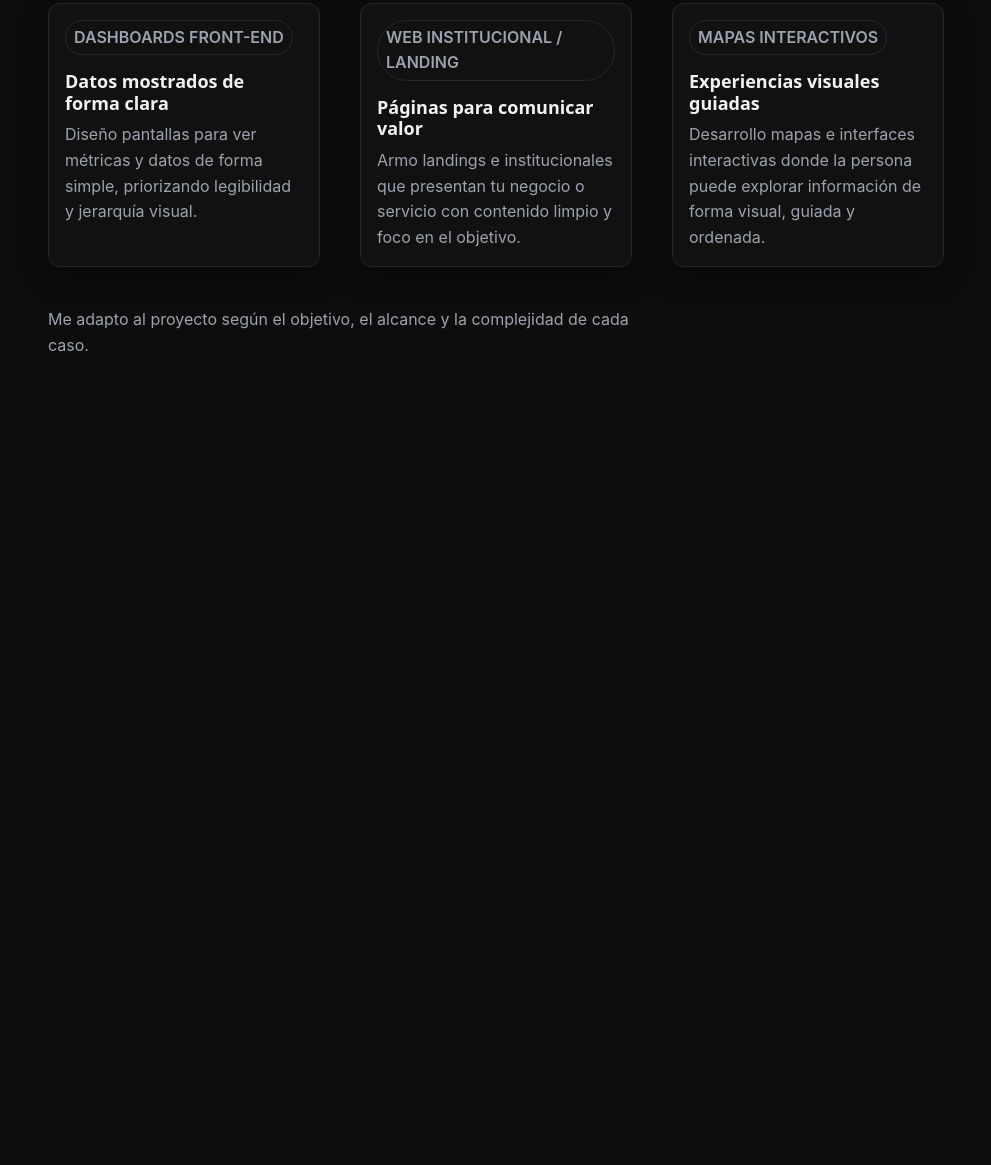
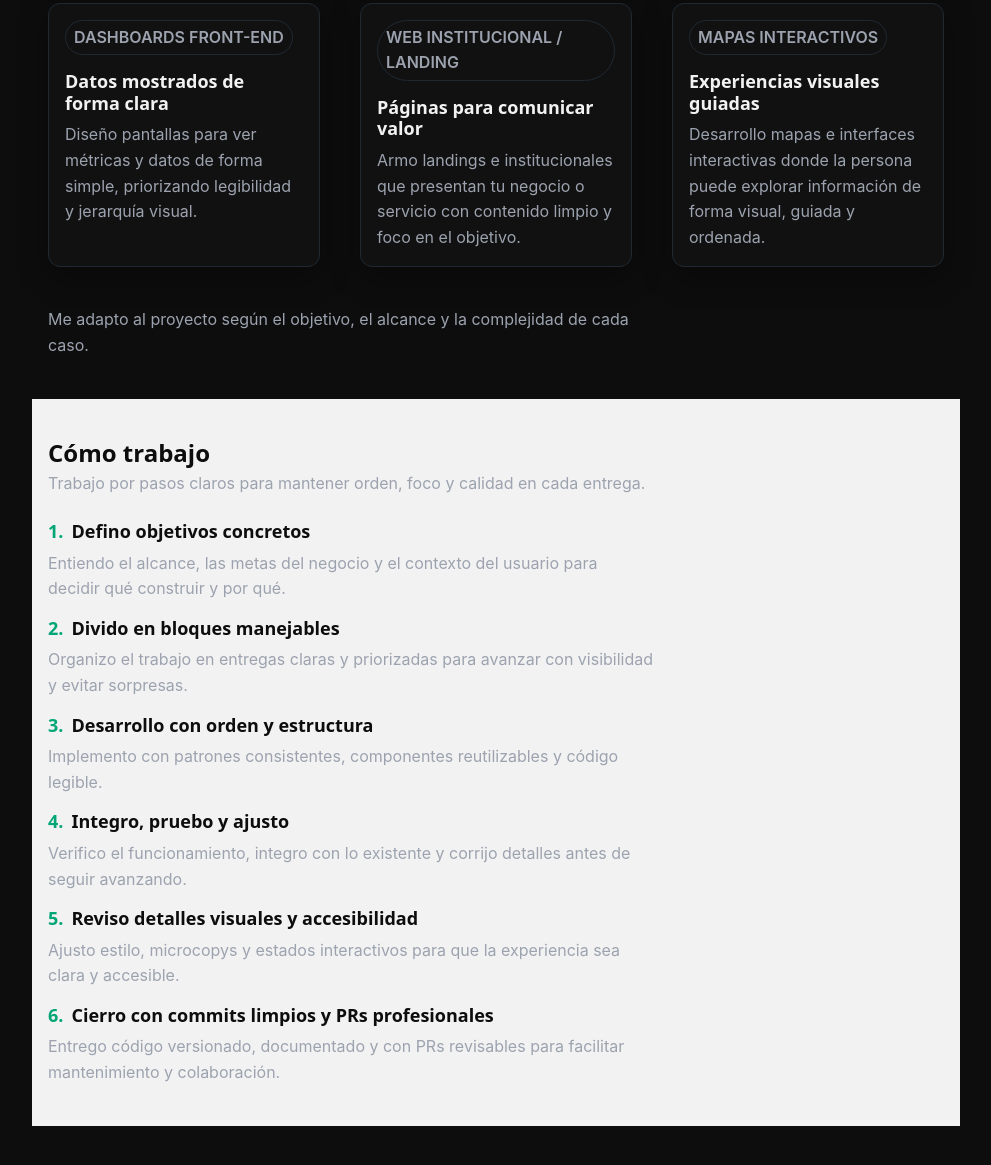
Before and after one commit to aquizu-ivan/portfolio-personal-ivan, a website built with Vite: page index.html in a window 1280 px wide. Shown: the part 2682-3847 px from the top of the page, without its empty margins (144-1135 px from the left). Before the commit the page ends 3121 px from the top, so only its background shows below. Built offline with nearby package versions, Linux system fonts and the light colour scheme.

Commit message:
Add 'Cómo trabajo' section (Ticket 7 - Bloque A)

```diff
--- a/src/main.js
+++ b/src/main.js
@@ -5,6 +5,7 @@ import './styles/sections/hero.css'
 import './styles/sections/about.css'
 import './styles/sections/projects.css'
 import './styles/sections/services.css'
+import './styles/sections/process.css'
 import { domReady } from './js/ui/domReady.js'
 
 domReady(() => {
@@ -240,6 +241,58 @@ domReady(() => {
             Me adapto al proyecto según el objetivo, el alcance y la complejidad de cada caso.
           </p>
         </section>
+
+        <section
+          id="process"
+          class="section section--alt process"
+          aria-labelledby="process-title"
+        >
+          <header class="section__header">
+            <h2 id="process-title" class="section__title">Cómo trabajo</h2>
+            <p class="section__subtitle">
+              Trabajo por pasos claros para mantener orden, foco y calidad en cada entrega.
+            </p>
+          </header>
+
+          <ol class="process__steps">
+            <li class="process-step">
+              <h3 class="process-step__title"><span class="process-step__index">1.</span>Defino objetivos concretos</h3>
+              <p class="process-step__text">
+                Entiendo el alcance, las metas del negocio y el contexto del usuario para decidir qué construir y por qué.
+              </p>
+            </li>
+            <li class="process-step">
+              <h3 class="process-step__title"><span class="process-step__index">2.</span>Divido en bloques manejables</h3>
+              <p class="process-step__text">
+                Organizo el trabajo en entregas claras y priorizadas para avanzar con visibilidad y evitar sorpresas.
+              </p>
+            </li>
+            <li class="process-step">
+              <h3 class="process-step__title"><span class="process-step__index">3.</span>Desarrollo con orden y estructura</h3>
+              <p class="process-step__text">
+                Implemento con patrones consistentes, componentes reutilizables y código legible.
+              </p>
+            </li>
+            <li class="process-step">
+              <h3 class="process-step__title"><span class="process-step__index">4.</span>Integro, pruebo y ajusto</h3>
+              <p class="process-step__text">
+                Verifico el funcionamiento, integro con lo existente y corrijo detalles antes de seguir avanzando.
+              </p>
+            </li>
+            <li class="process-step">
+              <h3 class="process-step__title"><span class="process-step__index">5.</span>Reviso detalles visuales y accesibilidad</h3>
+              <p class="process-step__text">
+                Ajusto estilo, microcopys y estados interactivos para que la experiencia sea clara y accesible.
+              </p>
+            </li>
+            <li class="process-step">
+              <h3 class="process-step__title"><span class="process-step__index">6.</span>Cierro con commits limpios y PRs profesionales</h3>
+              <p class="process-step__text">
+                Entrego código versionado, documentado y con PRs revisables para facilitar mantenimiento y colaboración.
+              </p>
+            </li>
+          </ol>
+        </section>
       </main>
     </div>
   `
--- a/src/styles/sections/process.css
+++ b/src/styles/sections/process.css
@@ -1 +1,42 @@
-/* TODO: Estilos de la sección de proceso de trabajo. */
+.process {
+  display: flex;
+  flex-direction: column;
+  gap: var(--space-lg);
+}
+
+.process__steps {
+  list-style: none;
+  display: flex;
+  flex-direction: column;
+  gap: var(--space-md);
+  padding: 0;
+  margin: 0;
+}
+
+.process-step {
+  display: flex;
+  flex-direction: column;
+  gap: var(--space-sm);
+}
+
+.process-step__title {
+  font-family: var(--font-family-heading);
+  font-size: var(--font-size-lg);
+  line-height: var(--line-height-heading);
+  font-weight: var(--font-weight-bold);
+  display: flex;
+  align-items: baseline;
+  gap: var(--space-xs);
+}
+
+.process-step__index {
+  color: var(--color-accent-primary);
+  margin-right: var(--space-xs);
+}
+
+.process-step__text {
+  font-size: var(--font-size-sm);
+  line-height: var(--line-height-base);
+  color: var(--color-text-muted);
+  max-width: 60ch;
+}
```
